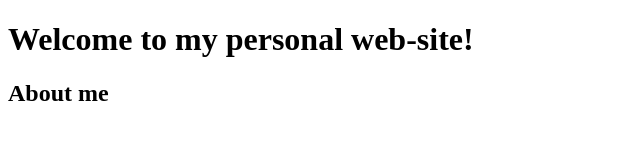
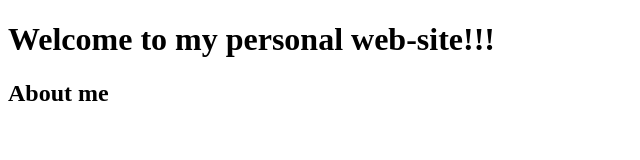
Before and after one commit to Sanzhanov/sanzhanov.github.io, a website: page index.html in a window 1280 px wide. Shown: the full height of the page, 0-640 px from the left. Drawn offline with Linux system fonts and the light colour scheme.

Commit message:
Main Header changed

```diff
--- a/index.html
+++ b/index.html
@@ -6,7 +6,7 @@
     <title>Alex Sanzhanov</title>
 </head>
 <body>
-    <h1>Welcome to my personal web-site!</h1>
+    <h1>Welcome to my personal web-site!!!</h1>
     <h2>About me</h2>
 </body>
 </html>
```
